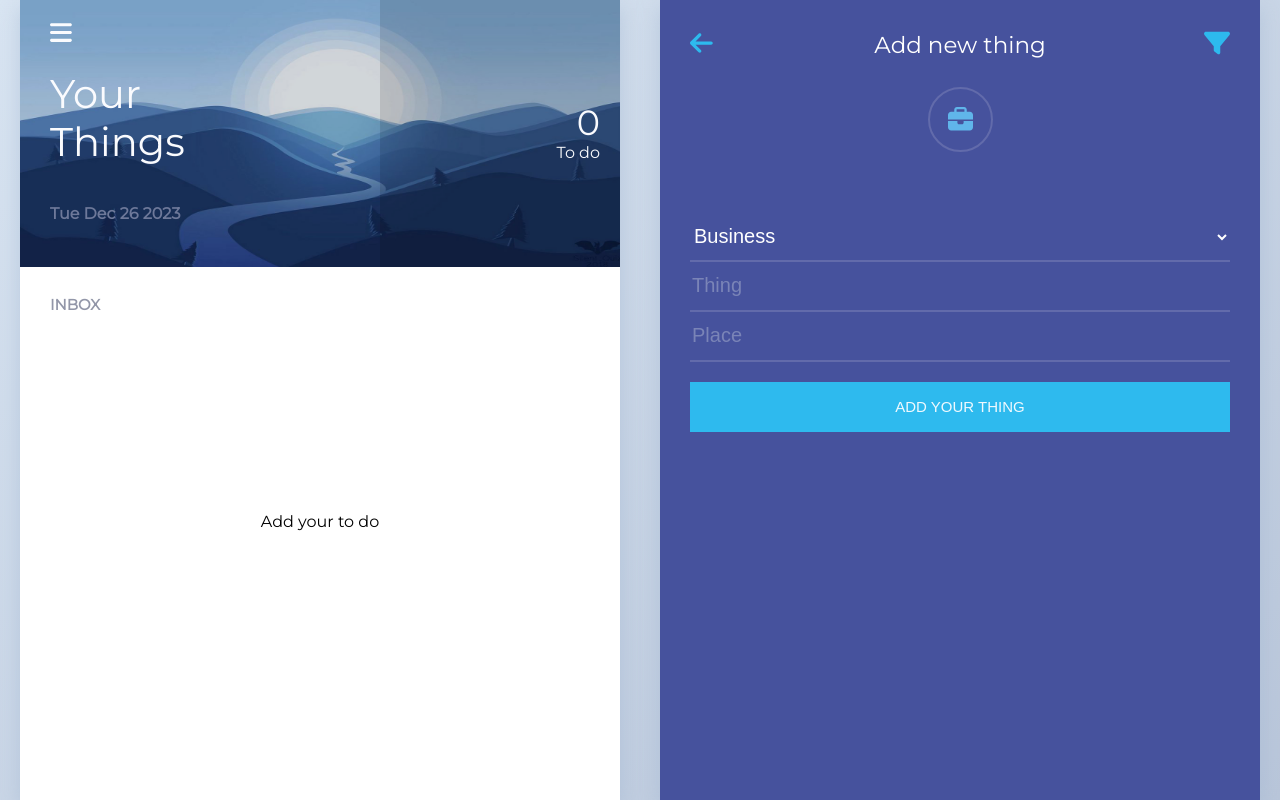
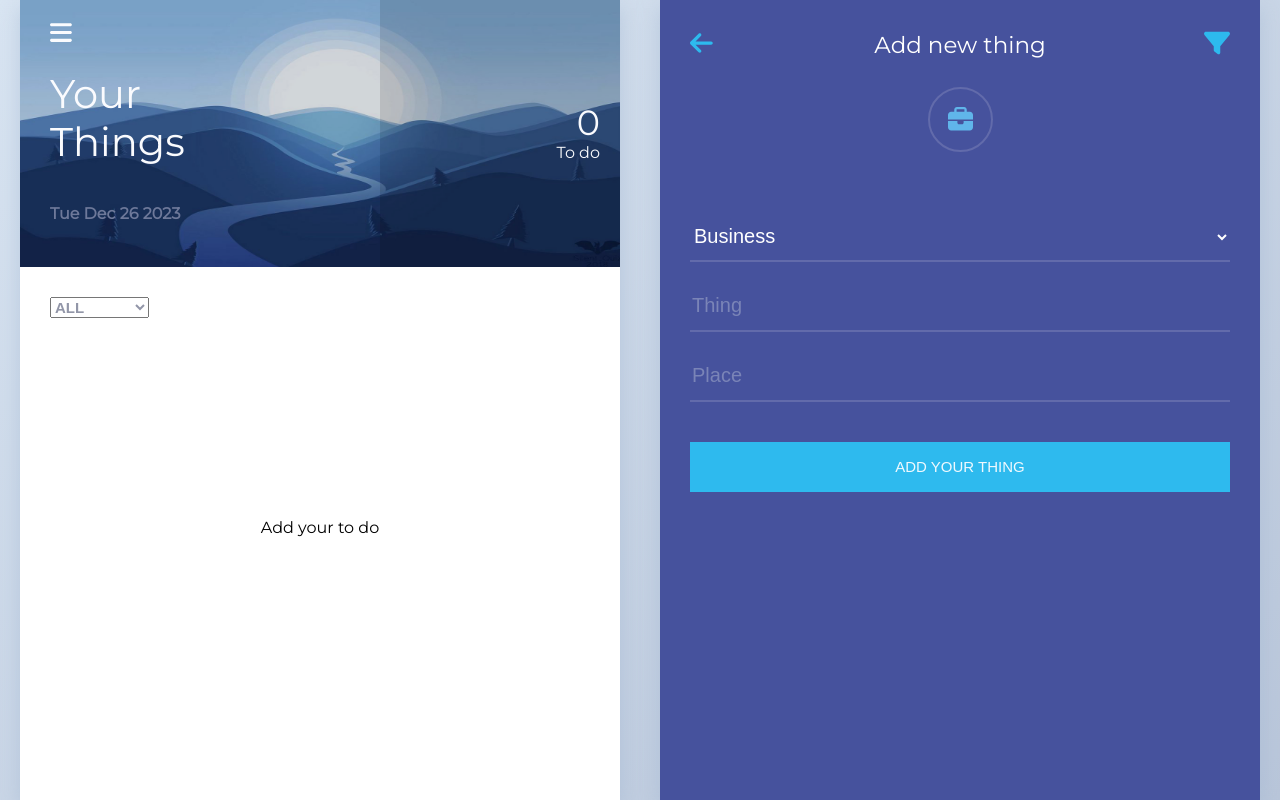
Before and after one commit to WonWoo-Shin/react-to-do-list, a React (Vite) app: page / in a window 1280 px wide. Built offline with nearby package versions, Linux system fonts and the light colour scheme.

Commit message:
24.2.29
* 카테고리별 보기 기능 추가

```diff
--- a/src/atom.ts
+++ b/src/atom.ts
@@ -1,4 +1,4 @@
-import { atom } from "recoil";
+import { atom, selector } from "recoil";
 
 export const isDarkAtom = atom({
   key: "isDark",
@@ -26,6 +26,11 @@ export const toDosAtom = atom<IToDo[]>({
   default: [],
 });
 
+export const changeCateAtom = atom<Categories>({
+  key: "changeCate",
+  default: Categories.all,
+});
+
 export interface IUserCate {
   id: number;
   text: string;
@@ -40,3 +45,16 @@ export const selectedCateAtom = atom<Categories>({
   key: "selectedCate",
   default: Categories.business,
 });
+
+export const toDosSelector = selector({
+  key: "toDosSelctor",
+  get: ({ get }) => {
+    const toDos = get(toDosAtom);
+    const changeCate = get(changeCateAtom);
+    if (changeCate === "ALL") {
+      return toDos;
+    } else {
+      return toDos.filter((toDo) => toDo.category === changeCate);
+    }
+  },
+});
--- a/src/components/AddToDo/AddToDo.tsx
+++ b/src/components/AddToDo/AddToDo.tsx
@@ -5,11 +5,15 @@ import {
   ButtonStyle,
   EraseBtn,
   EraseBtnWrapStyle,
+  ErrorMsg,
   InputStyle,
   InputWrap,
 } from "../../styles/AddToDoStyle";
 import { FontAwesomeIcon } from "@fortawesome/react-fontawesome";
-import { faXmark } from "@fortawesome/free-solid-svg-icons";
+import {
+  faTriangleExclamation,
+  faXmark,
+} from "@fortawesome/free-solid-svg-icons";
 
 interface IForm {
   toDo: string;
@@ -69,6 +73,14 @@ function AddToDo() {
           {watchToDo === "" || (
             <EraseBtnWrap eraseValue={() => setValue("toDo", "")} />
           )}
+          <ErrorMsg>
+            {errors.toDo && (
+              <>
+                <FontAwesomeIcon icon={faTriangleExclamation} />
+                {errors.toDo.message}
+              </>
+            )}
+          </ErrorMsg>
         </InputWrap>
         <InputWrap>
           <InputStyle as="input" {...register("place")} placeholder="Place" />
@@ -78,7 +90,6 @@ function AddToDo() {
         </InputWrap>
         <ButtonStyle>ADD YOUR THING</ButtonStyle>
       </form>
-      <span>{errors.toDo?.message}</span>
     </>
   );
 }
--- /dev/null
+++ b/src/components/ChangeCate.tsx
@@ -0,0 +1,21 @@
+import { useRecoilState } from "recoil";
+import { Categories, changeCateAtom } from "../atom";
+import { Title } from "../styles/BottomSectionStyle";
+
+function ChangeCate() {
+  const [changeCate, setChangeCate] = useRecoilState(changeCateAtom);
+  const onInput = (event: React.FormEvent<HTMLSelectElement>) => {
+    setChangeCate(event.currentTarget.value as Categories);
+  };
+  return (
+    <Title value={changeCate} onInput={onInput}>
+      <option value={Categories.all}>{Categories.all}</option>
+      <option value={Categories.business}>{Categories.business}</option>
+      <option value={Categories.health}>{Categories.health}</option>
+      <option value={Categories.study}>{Categories.study}</option>
+      <option value={Categories.other}>{Categories.other}</option>
+    </Title>
+  );
+}
+
+export default ChangeCate;
--- a/src/components/Home.tsx
+++ b/src/components/Home.tsx
@@ -1,20 +1,21 @@
 import { useRecoilValue } from "recoil";
 import ToDoList from "./ToDoList/ToDoList";
-import { toDosAtom } from "../atom";
+import { Categories, toDosAtom, toDosSelector } from "../atom";
 import { Container, ToDoListBox, BottomSection } from "../styles/HomeStyle";
 import TopSection from "./TopSection";
 import { ToDoWrap, ToDoListStyle, Title } from "../styles/BottomSectionStyle";
 import AddToDoBox from "./AddToDo/AddToDoBox";
+import ChangeCate from "./ChangeCate";
 
 function Home() {
-  const toDos = useRecoilValue(toDosAtom);
+  const toDos = useRecoilValue(toDosSelector);
   console.log(toDos);
   return (
     <Container>
       <ToDoListBox>
         <TopSection />
         <BottomSection>
-          <Title>INBOX</Title>
+          <ChangeCate />
           <ToDoWrap>
             {toDos.length === 0 ? (
               <div>Add your to do</div>
--- a/src/components/ToDoList/OptionPopUp.tsx
+++ b/src/components/ToDoList/OptionPopUp.tsx
@@ -8,6 +8,7 @@ import {
 } from "@fortawesome/free-solid-svg-icons";
 import { IToDo, toDosAtom } from "../../atom";
 import { useSetRecoilState } from "recoil";
+import { useCallback, useEffect, useRef } from "react";
 
 function OptionPopUp({ id, text, place, progress, category }: IToDo) {
   const setToDos = useSetRecoilState(toDosAtom);
--- a/src/components/ToDoList/ToDoList.tsx
+++ b/src/components/ToDoList/ToDoList.tsx
@@ -21,9 +21,6 @@ import OptionPopUp from "./OptionPopUp";
 function ToDoList({ id, text, place, progress, category }: IToDo) {
   const date = new Date(id);
   const [isActive, setIsActive] = useState(false);
-  const onClick = () => {
-    setIsActive((prev) => !prev);
-  };
   return (
     <ToDoItem>
       <CateCircle>
@@ -42,7 +39,7 @@ function ToDoList({ id, text, place, progress, category }: IToDo) {
             <Progress progress={progress} />
           </Column>
           <OptionArea>
-            <Option onClick={onClick}>
+            <Option onClick={() => setIsActive((prev) => !prev)}>
               <FontAwesomeIcon icon={faEllipsisV} />
             </Option>
             {isActive && (
--- a/src/styles/AddToDoStyle.tsx
+++ b/src/styles/AddToDoStyle.tsx
@@ -48,6 +48,7 @@ export const InputWrap = styled.div`
 const CateInputStyle = styled.select`
   width: 100%;
   height: 50px;
+  margin-bottom: 20px;
   font-size: 20px;
   color: #ffffff;
   background-color: inherit;
@@ -70,7 +71,7 @@ export const EraseBtnWrapStyle = styled.div`
   top: 0;
   right: 5px;
   width: 25px;
-  height: 100%;
+  height: 50px;
   display: flex;
   justify-content: center;
   align-items: center;
@@ -98,3 +99,13 @@ export const ButtonStyle = styled.button`
   font-size: 15px;
   cursor: pointer;
 `;
+
+export const ErrorMsg = styled.span`
+  position: absolute;
+  left: 0;
+  bottom: -2px;
+  color: #ffffff;
+  svg {
+    margin-right: 5px;
+  }
+`;
--- a/src/styles/BottomSectionStyle.tsx
+++ b/src/styles/BottomSectionStyle.tsx
@@ -1,6 +1,6 @@
 import styled from "styled-components";
 
-export const Title = styled.div`
+export const Title = styled.select`
   color: #9296a8;
   font-weight: 600;
   font-size: 15px;
```
